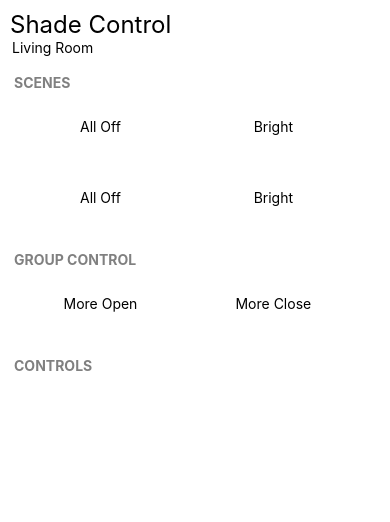
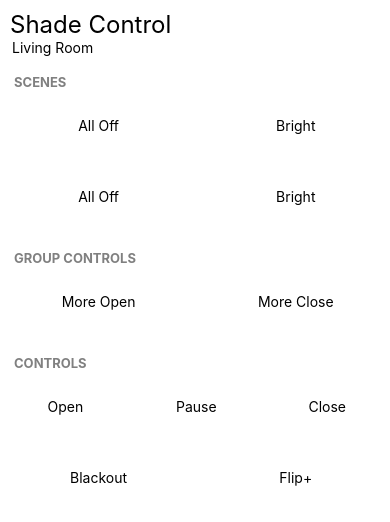
Before and after one commit to itzyashh/ControlScreenApp, a React Native app: screen / in a window 390 px wide. Shown: the top 522 px of the page. Built offline with nearby package versions, Linux system fonts and the light colour scheme.

Commit message:
Button Applied on screen

```diff
--- a/App.js
+++ b/App.js
@@ -26,7 +26,7 @@ const App= () => {
     <SafeAreaView >
      <CustomHeader heading="Shade Control" subtitle="Living Room"/>
      <SceneSection title="SCENES"/>
-     <GroupControlSection title="GROUP CONTROL"/>
+     <GroupControlSection title="GROUP CONTROLS"/>
      <ControlSection title="CONTROLS"/>
     </SafeAreaView>
   );
--- a/package.json
+++ b/package.json
@@ -10,6 +10,7 @@
     "lint": "eslint ."
   },
   "dependencies": {
+    "@react-navigation/native": "^6.0.10",
     "react": "17.0.2",
     "react-native": "0.68.1"
   },
--- a/src/components/CustomButton/CustomButton.js
+++ b/src/components/CustomButton/CustomButton.js
@@ -5,7 +5,10 @@ import Icon from '../../../assests/icons/rocket.svg'
 const CustomButton = (props) => {
     return (
         <Pressable onPress={props.onPress}
-        style={styles.primaryButton}>
+        style={[
+            styles.primaryButton,
+            styles[`primary${props.type}`]
+        ]}>
 
             <Text style={styles.primaryText}>{props.name}</Text>
         </Pressable>
@@ -15,13 +18,21 @@ const CustomButton = (props) => {
 
 const styles = StyleSheet.create({
     primaryButton:{
-        width: '45%',
+        width: '48%',
         padding: 22,
         backgroundColor:'white',
         alignItems: 'center',
          marginHorizontal:5,
          marginVertical:5
 
+    },
+    primarysecondaryButton: {
+        width: '31%',
+        padding: 22,
+        backgroundColor:'white',
+        alignItems: 'center',
+        marginHorizontal:5,
+        marginVertical:5
     },
     primaryText:{
         fontWeight: '400',
@@ -30,7 +41,8 @@ const styles = StyleSheet.create({
 })
 
 CustomButton.defaultProps = {
-    name: 'Button name'
+    name: 'Button name',
+    type:'primaryButton'
 }
 
 export default CustomButton
--- a/src/components/SectionText/SectionText.js
+++ b/src/components/SectionText/SectionText.js
@@ -10,7 +10,7 @@ const SectionText = (props) => {
 
 const styles = StyleSheet.create({
     text: {
-        fontSize: 14,
+        fontSize: 13,
         fontWeight: 'bold',
         color: 'grey'
       },
--- a/src/section/ControlSection/ControlSection.js
+++ b/src/section/ControlSection/ControlSection.js
@@ -1,18 +1,48 @@
-import { View, Text,StyleSheet } from 'react-native'
+import { View, Text, StyleSheet } from 'react-native'
 import React from 'react'
 import SectionText from '../../components/SectionText'
+import CustomButton from '../../components/CustomButton'
 
 const ControlSection = (props) => {
-  return (
+
+  const OpenButton = () => {
+    alert('Open button pressed')
+  }
+  const CloseButton = () => {
+    alert('Close button pressed')
+  }
+  const Pause = () => {
+    alert('Pause button pressed')
+  }
+  const Blackout = () => {
+    alert('Blackout button pressed')
+  }
+  const Flip = () => {
+    alert('Flip+ button pressed')
+  }
+
+  return (<>
+
     <View style={styles.container}>
-      <SectionText title={props.title}/>
+      <SectionText title={props.title} />
     </View>
+    <View style={{flexDirection:'row'}}>
+
+    <CustomButton name='Open' type='secondaryButton' onPress={OpenButton}/>
+    <CustomButton name='Pause' type='secondaryButton' onPress={Pause}/>
+    <CustomButton name='Close' type='secondaryButton' onPress={CloseButton}/>
+    </View>
+    <View style={{flexDirection:'row'}}>
+      <CustomButton name="Blackout" onPress={Blackout}/>
+      <CustomButton name="Flip+" onPress={Flip}/>
+    </View>
+  </>
   )
 }
 const styles = StyleSheet.create({
   container: {
     marginTop: 18,
-    marginHorizontal: 14,
+    paddingHorizontal: 14,
   },
 })
 export default ControlSection
--- a/src/section/GroupControlSection/GroupControlSection.js
+++ b/src/section/GroupControlSection/GroupControlSection.js
@@ -10,14 +10,14 @@ const GroupControlSection = (props) => {
     const MoreClosePressed =() => {
         alert('More Close Pressed')
     }
-  return (
+  return (<>
     <View style={styles.container}>
       <SectionText title={props.title}/>
+      </View>
       <View style={{flexDirection:'row'}}>
           <CustomButton name='More Open' onPress={MoreOpenPressed}/>
           <CustomButton name='More Close' onPress={MoreClosePressed}/>
-      </View>
-    </View>
+    </View></>
   )
 }
 const styles = StyleSheet.create({
--- a/src/section/SceneSection/SceneSection.js
+++ b/src/section/SceneSection/SceneSection.js
@@ -13,9 +13,10 @@ const ContentSection = (props) => {
   }
 
 
-  return (
+  return (<>
     <View style={styles.container}>
       <SectionText title={props.title}/>
+      </View>
       <View style={[
         styles.test, {
       flexDirection: "row"
@@ -30,15 +31,15 @@ const ContentSection = (props) => {
         <CustomButton name="All Off" onPress={allOff}/>
         <CustomButton name="Bright"  onPress={bright}/>
 
-      </View>
-    </View>
+
+    </View></>
   )
 }
 const styles = StyleSheet.create({
-  test:{},
+  test: {},
   container: {
     marginTop: 18,
-    marginHorizontal: 14,
+    paddingHorizontal: 14,
   },
 
 })
```
Also changed, not shown: 1 other file (tests, documents, lock files or other folders).
